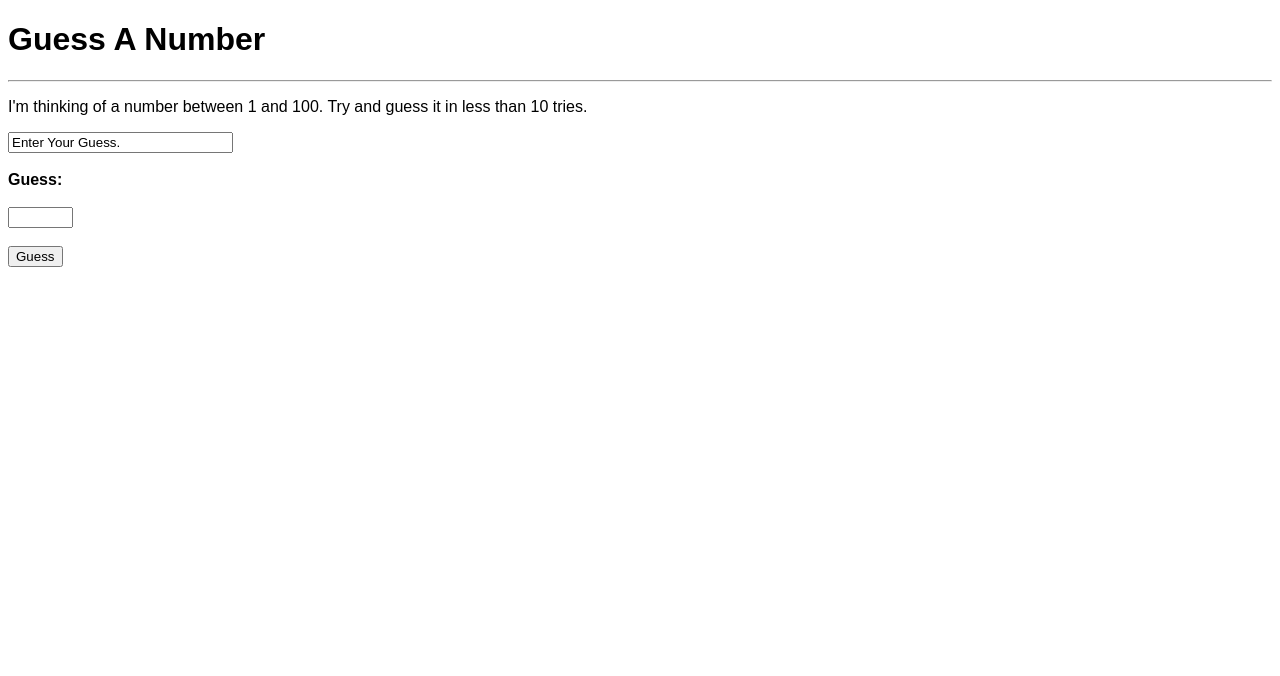
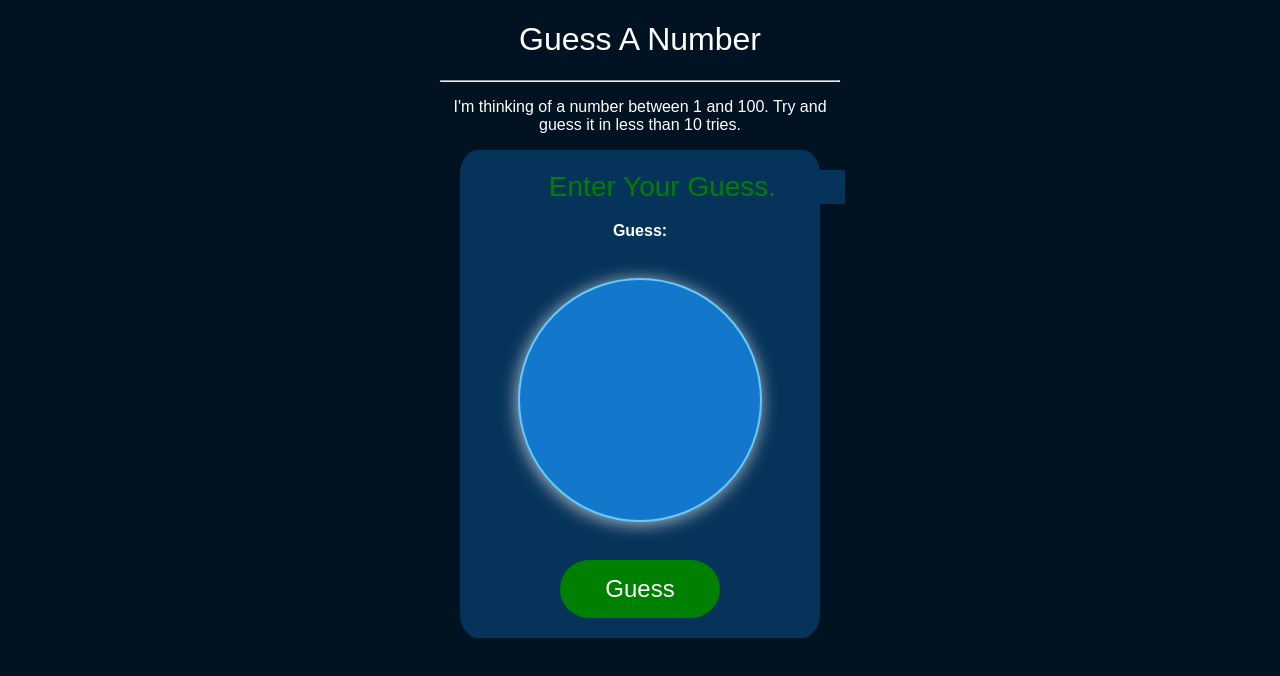
Before and after one commit to sprtrpr/guessing-game, a plain HTML site: page index.html in a window 1280 px wide. Drawn offline with Linux system fonts and the light colour scheme.

Commit message:
updated css

```diff
--- /dev/null
+++ b/css/styles.css
@@ -0,0 +1,60 @@
+body {
+    font-family:Arial, Helvetica, sans-serif;
+    font-family: 'Exo', sans-serif;
+    font-weight: 100;
+    color:#fff;
+    background-color: #011222;
+    text-align: center;
+    }
+h1 {font-weight: 100; font-family: 'Exo', sans-serif;}
+input {font-family: 'Exo', sans-serif;}
+input:focus, textarea:focus, select:focus{
+    outline: none;
+}
+.content {
+    display:block;
+    width:100%;
+    max-width:400px;
+    margin:auto;
+}
+.gamebox {
+    background-color: #06335a;
+    display:block;
+    padding:20px;
+    margin:auto 20px;
+    border-radius: 5%;
+}
+.hint {
+    border:none;
+    text-align:center;
+    background-color: #06335a;
+    color:green;
+    font-size:175%;
+    font-family:Arial, Helvetica, sans-serif;
+    font-weight: 100 ;
+}
+.try {
+    background-color: green;
+    color:#FFF;
+    font-size:150%;
+    padding:15px 30px;
+    border:0px solid #CCC;
+    width:50%;
+    border-radius: 30px;
+}
+
+.guessbox {
+    padding:20px;
+    margin:20px;
+    border: 2px solid #65cafa;
+    background-color: #1377cc;
+    text-align: center;
+    color:#FFF;
+    font-size: 400%;
+    border-radius: 50%;
+    height:200px;
+    width:200px;
+    -webkit-box-shadow: -1px 2px 17px 0px rgba(255,255,255,0.68);
+box-shadow: -1px 2px 17px 0px rgba(255,255,255,0.68);
+
+}
--- a/index.html
+++ b/index.html
@@ -9,46 +9,30 @@
         <title>Number Guessing Game Debugging Exercise</title>
         <meta name="description" content="">
         <meta name="viewport" content="width=device-width, initial-scale=1">
-        <link rel="stylesheet" href="">
-
-        <style>body {font-family:Arial, Helvetica, sans-serif;}</style>
-        <script type="text/javascript">
-        var num = Math.floor(Math.random() * 100) + 1;
-        var tries = 0;
-        function Guess() {
-            var g = document.form1.guess1.value;
-            tries++;
-            status = "Tries: " + tries;
-            if (g < num)
-                document.form1.hint.value = "No, guess higher.";
-            if (g > num)
-                document.form1.hint.value = "No, guess lower.";
-            if (g == num) {
-                window.alert("Correct!the number was: " + num + "\n You guessed it in " + tries + " tries.");
-                location.reload();
-            }
-            if (tries == 10) {
-                window.alert("Sorry! Times Up, the number was: " + num );
-                location.reload();
-            }
-        }
-        </script>
+        <link rel="preconnect" href="https://fonts.googleapis.com">
+<link rel="preconnect" href="https://fonts.gstatic.com" crossorigin>
+<link href="https://fonts.googleapis.com/css2?family=Exo:wght@103&display=swap" rel="stylesheet">
+        <link rel="stylesheet" href="css/styles.css">
+        <script type="text/javascript" src="js/game.js"></script>
 
     </head>
     <body>
         <!--[if lt IE 7]>
             <p class="browsehappy">You are using an <strong>outdated</strong> browser. Please <a href="#">upgrade your browser</a> to improve your experience.</p>
         <![endif]-->
+        <div class="content">
         <h1>Guess A Number</h1>
         <hr/>
         <p>I'm thinking of a number between 1 and 100. Try and guess it in less than 10 tries.</p>
+        <div class="gamebox">
         <form name="form1">
-            <input type="text" size="25" name="hint" value="Enter Your Guess.">
+            <input type="text" name="hint" class="hint" value="Enter Your Guess.">
             <br/><br/>
             <strong>Guess: </strong><br/><br/>
-            <input type="text" name="guess1" size="5"/><br/><br/>
-            <input type="button" value="Guess" onClick="Guess();"/>
+            <input type="text" name="guess1" class="guessbox" size="5"/><br/><br/>
+            <input type="button" value="Guess" class="try" onClick="Guess();"/>
         </form>
-
+    </div>
+    </div>
     </body>
 </html>
--- /dev/null
+++ b/js/game.js
@@ -0,0 +1,19 @@
+var num = Math.floor(Math.random() * 100) + 1;
+        var tries = 0;
+        function Guess() {
+            var g = document.form1.guess1.value;
+            tries++;
+            status = "Tries: " + tries;
+            if (g < num)
+                document.form1.hint.value = "No, guess higher.";
+            if (g > num)
+                document.form1.hint.value = "No, guess lower.";
+            if (g == num) {
+                window.alert("Correct!the number was: " + num + "\n You guessed it in " + tries + " tries.");
+                location.reload();
+            }
+            if (tries == 10) {
+                window.alert("Sorry! Times Up, the number was: " + num );
+                location.reload();
+            }
+        }
```
